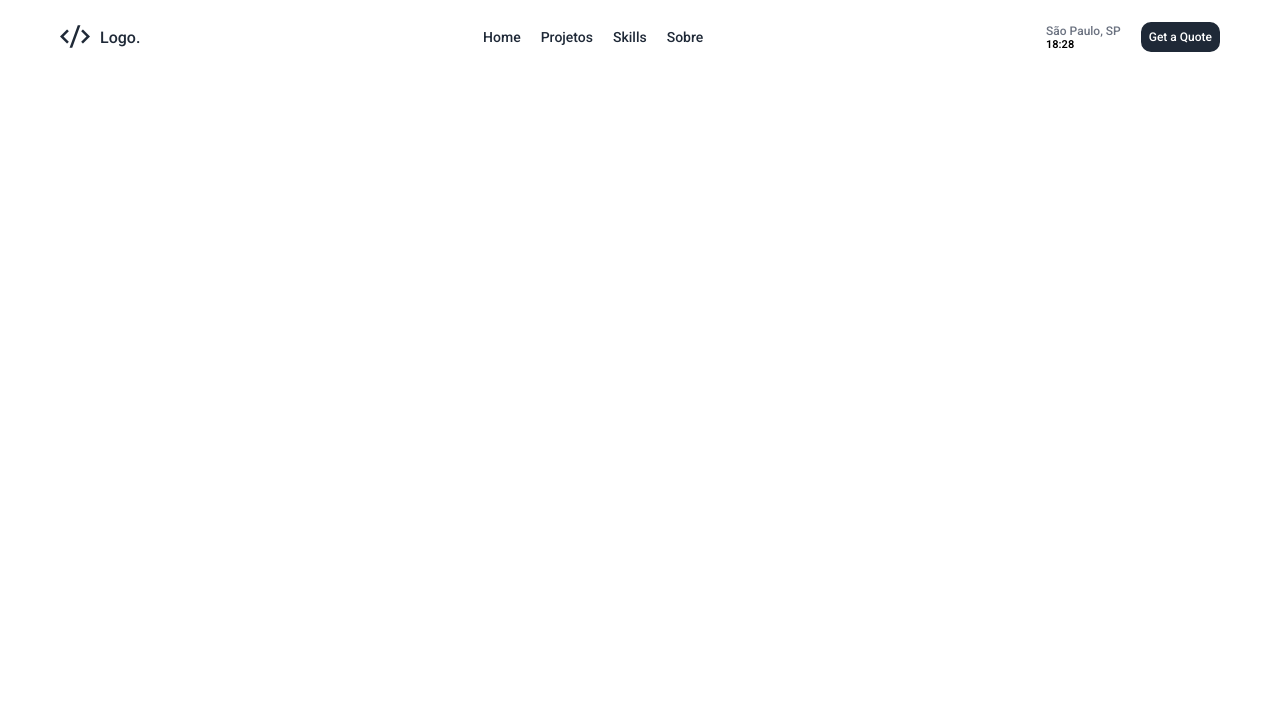
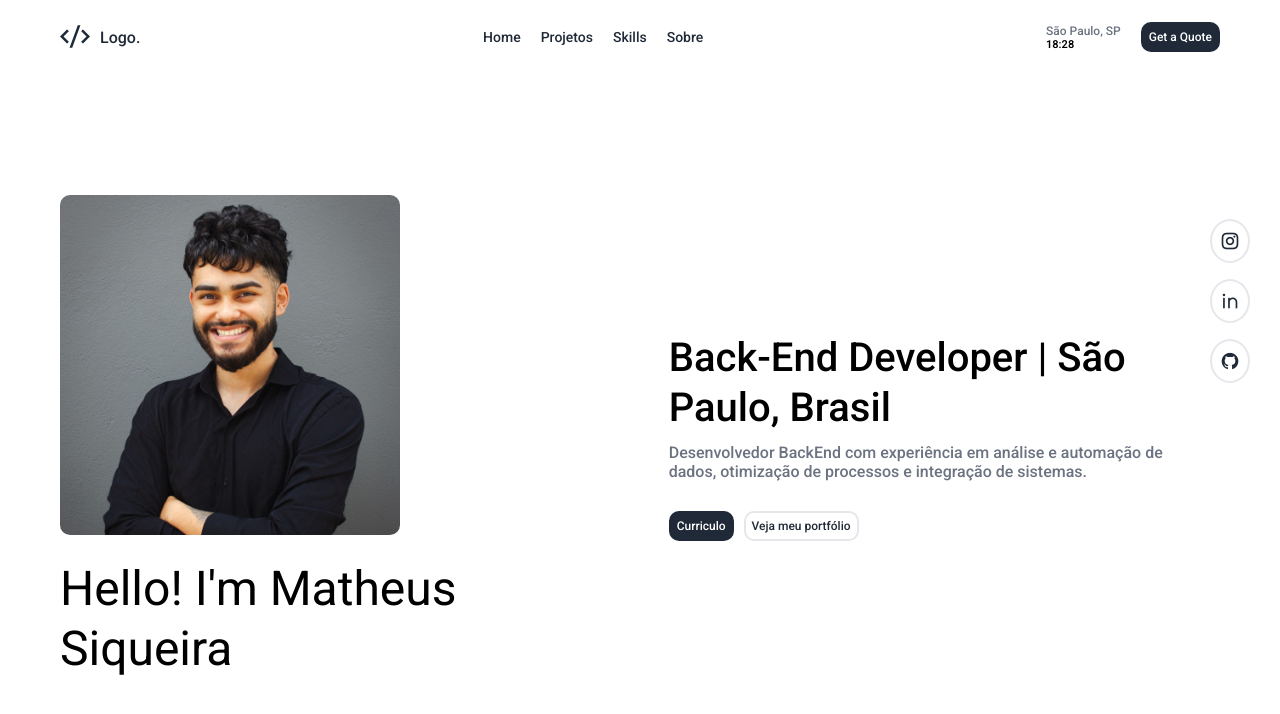
Before and after one commit to SuehtamSiq/Portfolio_Matheus_Siqueira, a plain HTML site: page index.html in a window 1280 px wide. Drawn offline with nearby package versions, Linux system fonts and the light colour scheme.

Commit message:
update portfolio

```diff
--- a/CSS/style.css
+++ b/CSS/style.css
@@ -37,7 +37,8 @@ img{
     border: 2px solid #e5e7eb;
 }
 
-.btn--secondary.btn:hover{
+.btn--secondary.btn:hover,
+.hero__socials a:hover{
     border-color: #1f2937;
     background: #1f2937;
     color: #fff;
@@ -98,3 +99,79 @@ img{
     font-size: 12px;
     font-weight: 500;
 }
+
+.hero{
+    position: relative;
+    display: flex;
+    align-items: center;
+    justify-content: space-between;
+    padding: 100px 60px;
+    gap: 60px;
+    height: calc(100vh - 75px);
+}
+
+.hero__content,
+.hero__intro{
+    width: 50%;
+}
+
+.hero__image{
+    width: 340px;
+    height: 340px;
+    border-radius: 10px;
+}
+
+.hero__content h2{
+    font-size: 48px;
+    line-height: 60px;
+    font-weight: 400;
+    margin-top: 20px;
+    width: 85%;
+}
+
+.hero__intro{
+    padding-right: 48px;
+}
+
+.hero__intro h3{
+    font-weight: 500;
+    font-size: 40px;
+    line-height: 50px;
+    margin-bottom: 10px;
+}
+
+.hero__intro p{
+    color: #6b7280;
+    font-weight: 500;
+    margin-bottom: 30px;
+}
+
+.hero__actions{
+    display: flex;
+    gap: 10px;
+}
+
+.hero__actions .btn{
+    padding: 6px;
+    font-size: 12px;
+    font-weight: 500;
+}
+
+.hero__socials{
+    position: absolute;
+    display: flex;
+    flex-direction: column;
+    gap: 16px;
+    right: 30px;
+    top: 20%;
+}
+
+.hero__socials a{
+    align-items: center;
+    justify-content: center;
+    font-size: 20px;
+    border: 2px solid #e5e7eb;
+    padding: 8px;
+    border-radius: 50%;
+    transition: all 0.5s ease;
+}
--- a/index.html
+++ b/index.html
@@ -32,6 +32,33 @@
 
     </nav>
 
+    <section class="hero">
+
+            <div class="hero__content">
+                <img src="IMG/Picture Matheus SS.jpg" alt="Profile Image" class="hero__image">
+                <h2>Hello! I'm Matheus Siqueira</h2>
+            </div>
+
+        <div class="hero__intro">
+            <h3>Back-End Developer | São Paulo, Brasil</h3>
+            <p>Desenvolvedor BackEnd com experiência em análise e automação de dados, otimização de processos e integração de sistemas.</p>
+            <div class="hero__actions">
+                <button class="btn">Curriculo</button>
+                <button class="btn btn--secondary">Veja meu portfólio</button>
+            </div>
+        </div>
+
+        <div class="hero__socials">
+            <a href="#"><i class="ri-instagram-line"></i></a>
+            <a href="#"><i class="ri-linkedin-line"></i></a>
+            <a href="#"><i class="ri-github-fill"></i></a>
+        </div>
+
+
+    </section>
+
+
+
 
 
 
```
Also changed, not shown: IMG/Picture Matheus SS.jpg (added).
